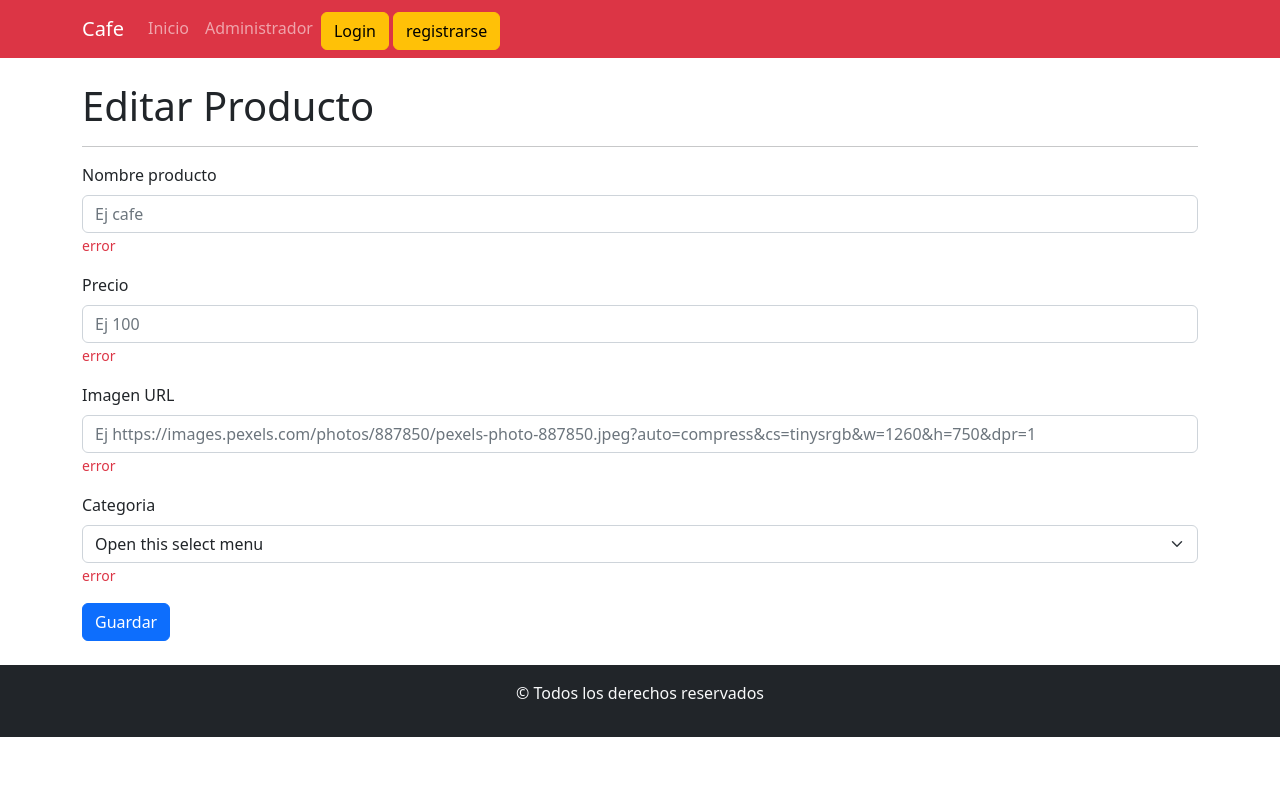
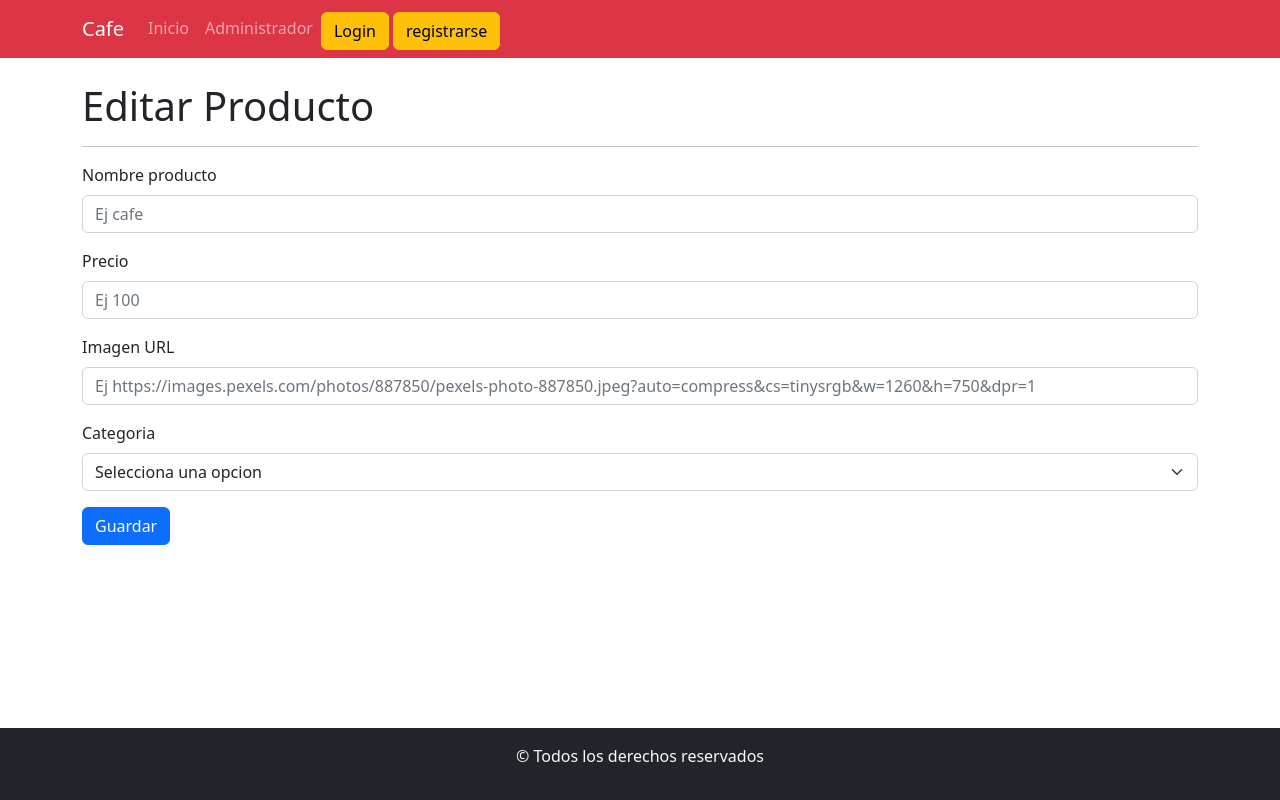
Before and after one commit to javieruncos/cafeFrontend-comision8i, a React (Create React App) app: page /editarProducto in a window 1280 px wide. Built offline with nearby package versions, Linux system fonts and the light colour scheme.

Commit message:
agregamos las validaciones al formulario de editar

```diff
--- a/src/components/views/Administrador.jsx
+++ b/src/components/views/Administrador.jsx
@@ -20,9 +20,14 @@ const Administrador = () => {
 
   return (
     <Container className="mainSection">
-      <div className="d-flex justify-content-around my-5">
+      <div className="my-5 d-flex justify-content-around">
         <h1>Productos disponibles</h1>
-        <Button  as={Link} to="/crearProducto">Agregar</Button>
+        <Button
+        as={Link}
+        to="/crearProducto"
+        className="mt-2"
+        style={{"height":40}}
+        >Agregar</Button>
       </div>
       <hr />
       <div>
--- a/src/components/views/productos/EditarProducto.jsx
+++ b/src/components/views/productos/EditarProducto.jsx
@@ -1,48 +1,105 @@
-import { Container,Button ,Form} from "react-bootstrap";
+import { Container, Button, Form } from "react-bootstrap";
+import {useForm} from "react-hook-form"
 
 const EditarProducto = () => {
+
+   const {register,handleSubmit,formState:{errors}} = useForm()
+
+    const onSubmit =(data)=>{
+      console.log(data)
+    }
+
+
+
   return (
-        <Container className="my-4">
+    <Container className="my-4 mainSection">
       <h1>Editar Producto</h1>
       <hr />
       <div>
-          <Form>
+        <Form onSubmit={handleSubmit(onSubmit)}>
           <Form.Group className="mb-3" controlId="formBasicEmail">
             <Form.Label>Nombre producto</Form.Label>
-              <Form.Control type="text" placeholder="Ej cafe" />
-              <Form.Text className="text-danger">error</Form.Text>
+            <Form.Control
+            type="text"
+            placeholder="Ej cafe"
+            {...register("nombreProducto",{
+              required:"Este campo es obligatorio",
+              minLength:{
+                value:2,
+                message:"el numero minimo de caracteres es de 2"
+              },
+              maxLength:{
+                value:100,
+                message:"El numero maximo de caracteres es de 100"
+              }
+            })}
+            />
+            <Form.Text className="text-danger">
+              {errors.nombreProducto?.message}
+            </Form.Text>
           </Form.Group>
           <Form.Group className="mb-3" controlId="formBasicEmail">
             <Form.Label>Precio</Form.Label>
-              <Form.Control type="text" placeholder="Ej 100" />
-              <Form.Text className="text-danger">error</Form.Text>
+            <Form.Control
+            type="text"
+            placeholder="Ej 100"
+            {...register("precio",{
+              required:"Este campo es obligatorio",
+              min:{
+                value:50,
+                message:"el precio minimo es de $50"
+              },
+              max:{
+                value:10000,
+                message:"el precio maximo es de $10000"
+              }
+            })}
+            />
+            <Form.Text className="text-danger">
+              {errors.precio?.message}
+            </Form.Text>
           </Form.Group>
           <Form.Group className="mb-3" controlId="formBasicEmail">
             <Form.Label>Imagen URL</Form.Label>
             <Form.Control
               type="text"
               placeholder="Ej https://images.pexels.com/photos/887850/pexels-photo-887850.jpeg?auto=compress&cs=tinysrgb&w=1260&h=750&dpr=1"
+              {...register("imagen",{
+                required:"La URL de la imagen es obligatorio",
+                pattern:{
+                  value:/^https?:\/\/[\w\-]+(\.[\w\-]+)+[/#?]?.*$/,
+                  message:"Debe ingresar una URL valida"
+                }
+              })}
             />
-              <Form.Text className="text-danger">error</Form.Text>
+            <Form.Text className="text-danger">
+              {errors.imagen?.message}
+            </Form.Text>
           </Form.Group>
           <Form.Group className="mb-3" controlId="formBasicEmail">
             <Form.Label>Categoria</Form.Label>
-              <Form.Select aria-label="Default select example">
-                <option>Open this select menu</option>
-                <option value="1">One</option>
-                <option value="2">Two</option>
-                <option value="3">Three</option>
+            <Form.Select
+             aria-label="Default select example"
+             {...register("categoria",{
+              required:"debe seleccionar una categoria"
+             })}
+             >
+              <option value="">Selecciona una opcion</option>
+              <option value="Bebida caliente">Bebida caliente</option>
+              <option value="Bebida fria">Bebida fria</option>
+              <option value="Dulce">Dulce</option>
+              <option value="Salado">Salado</option>
             </Form.Select>
-              <Form.Text className="text-danger">error</Form.Text>
+            <Form.Text className="text-danger">
+              {errors.categoria?.message}
+            </Form.Text>
           </Form.Group>
-
           <Button variant="primary" type="submit">
             Guardar
           </Button>
         </Form>
       </div>
     </Container>
-
   );
 };
 
--- a/src/components/views/productos/ItemProducto.jsx
+++ b/src/components/views/productos/ItemProducto.jsx
@@ -32,7 +32,16 @@ const ItemProducto = ({producto,setProductos}) => {
         <td>${producto.precio}</td>
         <td>{producto.imagen}</td>
         <td>{producto.categoria}</td>
-        <td><Button className="my-1" as={Link} to="/editarProducto">Editar</Button><Button onClick={borrarProducto}>Borrar</Button></td>
+        <td><Button
+        className="my-1"
+        as={Link}
+        to="/editarProducto"
+        variant="warning"
+        >Editar</Button>
+        <Button
+        onClick={borrarProducto}
+        variant="danger"
+        >Borrar</Button></td>
       </tr>
 
     </>
```
Lines whose indentation alone changed are shown as unchanged.
